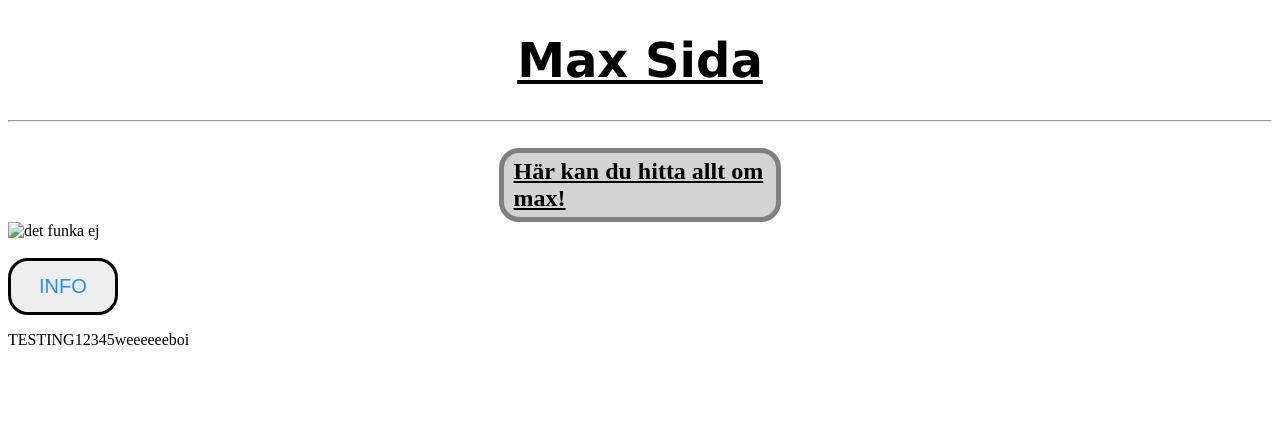
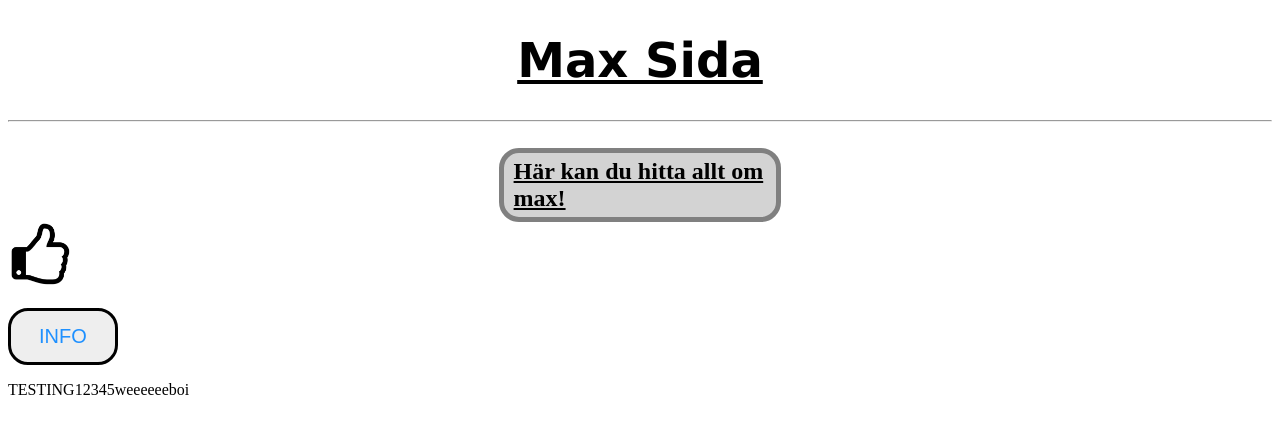
Before and after one commit to taxen98/max, a plain HTML site: page index.html in a window 1280 px wide. Drawn offline with Linux system fonts and the light colour scheme.

Commit message:
Fixad pictures

```diff
--- a/index.html
+++ b/index.html
@@ -25,7 +25,7 @@
 
 <h2 class="bubble"><u>Här kan du hitta allt om max!</u></h2>
 
-<img src="Pictures/61475C95-2AAD-4595-9D7B-B10A95DFE12E.png" alt="det funka ej" width="64" height="64">
+<img src="Pictures/E4DE1B14-616F-48A9-83A3-44A262BA747B.png" alt="det funka ej" width="64" height="64">
 
 <br>
 <br>
```
